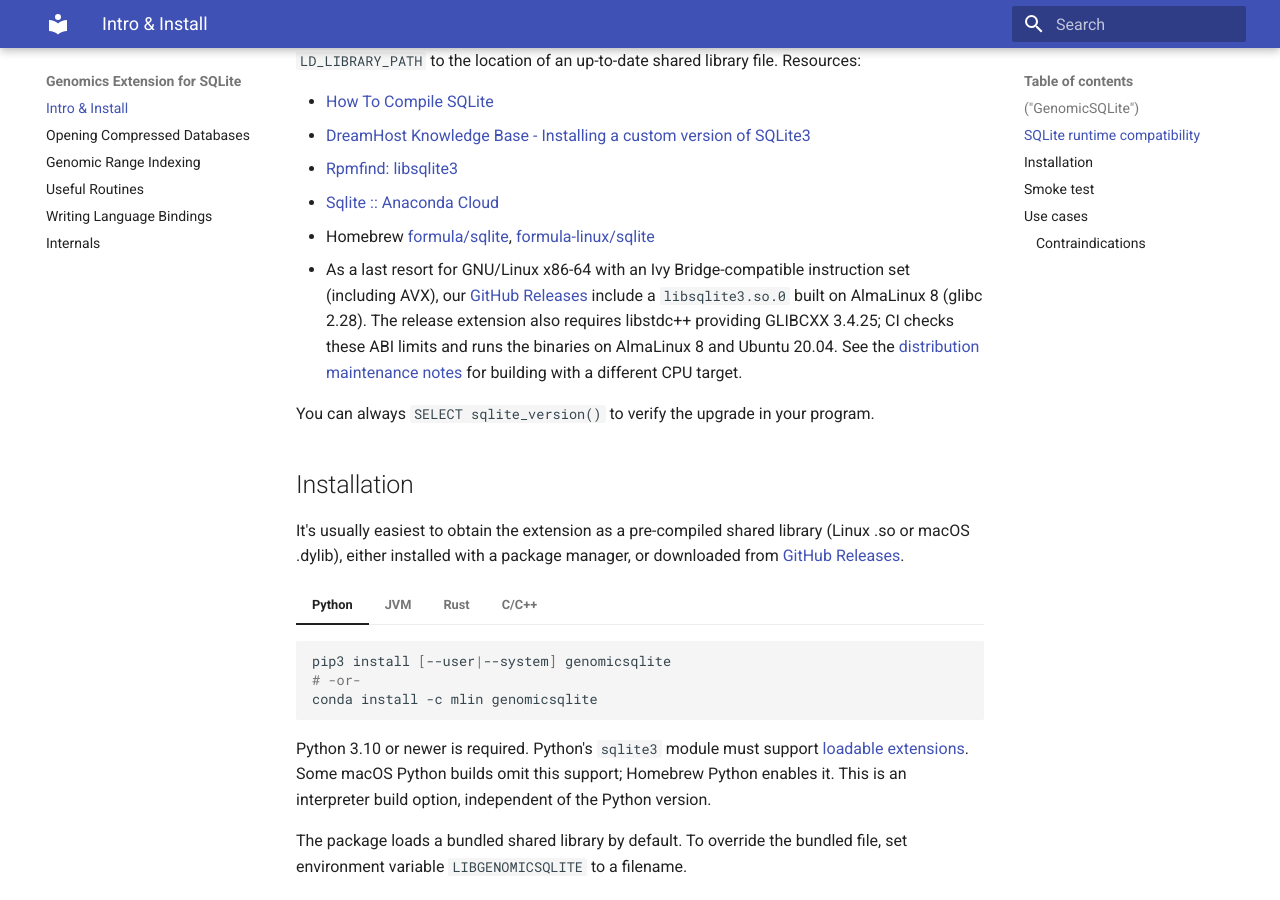
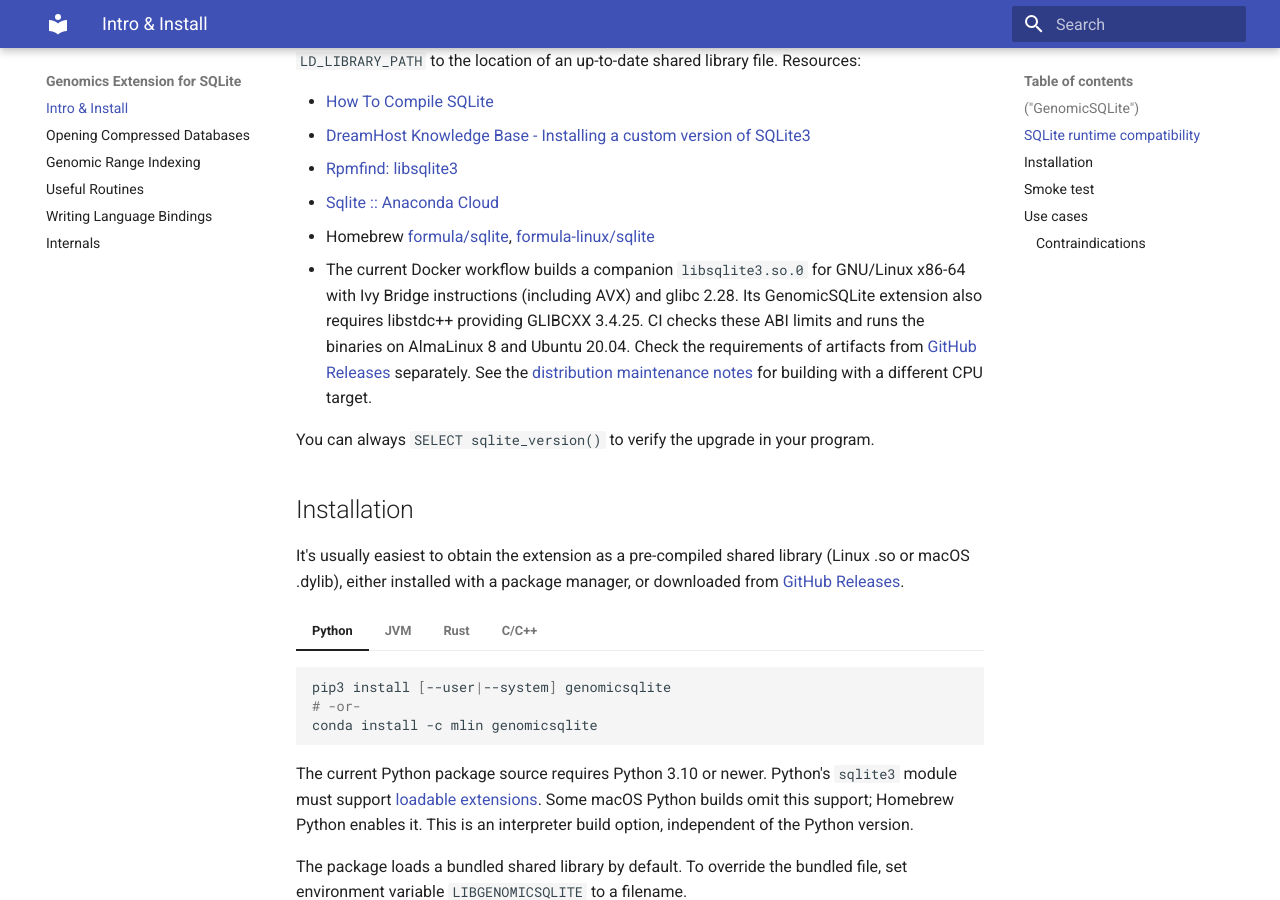
Before and after one commit to mlin/GenomicSQLite, an MkDocs documentation site: the page built from docs/index.md, in a window 1280 px wide and 900 px high, scrolled down 1402 px. Built offline with MkDocs 1.6.1 and Material for MkDocs 9.7.7, drawn with Linux system fonts in a browser that asks for light colours.

Commit message:
Clarify requirements for current source builds

````diff
--- a/docs/index.md
+++ b/docs/index.md
@@ -33,7 +33,7 @@
 * [Rpmfind: libsqlite3](https://rpmfind.net/linux/rpm2html/search.php?query=libsqlite3&submit=Search+...&system=&arch=)
 * [Sqlite :: Anaconda Cloud](https://anaconda.org/anaconda/sqlite)
 * Homebrew [formula/sqlite](https://formulae.brew.sh/formula/sqlite), [formula-linux/sqlite](https://formulae.brew.sh/formula-linux/sqlite)
-* As a last resort for GNU/Linux x86-64 with an Ivy Bridge-compatible instruction set (including AVX), our [GitHub Releases](https://github.com/mlin/GenomicSQLite/releases) include a `libsqlite3.so.0` built on AlmaLinux 8 (glibc 2.28). The release extension also requires libstdc++ providing GLIBCXX 3.4.25; CI checks these ABI limits and runs the binaries on AlmaLinux 8 and Ubuntu 20.04. See the [distribution maintenance notes](distribution.md) for building with a different CPU target.
+* The current Docker workflow builds a companion `libsqlite3.so.0` for GNU/Linux x86-64 with Ivy Bridge instructions (including AVX) and glibc 2.28. Its GenomicSQLite extension also requires libstdc++ providing GLIBCXX 3.4.25. CI checks these ABI limits and runs the binaries on AlmaLinux 8 and Ubuntu 20.04. Check the requirements of artifacts from [GitHub Releases](https://github.com/mlin/GenomicSQLite/releases) separately. See the [distribution maintenance notes](distribution.md) for building with a different CPU target.
 
 You can always `SELECT sqlite_version()` to verify the upgrade in your program.
 
@@ -47,7 +47,7 @@
     # -or-
     conda install -c mlin genomicsqlite
     ```
-    Python 3.10 or newer is required. Python's `sqlite3` module must support [loadable extensions](https://docs.python.org/3/library/sqlite3.html#sqlite3.Connection.enable_load_extension). Some macOS Python builds omit this support; Homebrew Python enables it. This is an interpreter build option, independent of the Python version.
+    The current Python package source requires Python 3.10 or newer. Python's `sqlite3` module must support [loadable extensions](https://docs.python.org/3/library/sqlite3.html#sqlite3.Connection.enable_load_extension). Some macOS Python builds omit this support; Homebrew Python enables it. This is an interpreter build option, independent of the Python version.
 
     The package loads a bundled shared library by default. To override the bundled file, set environment variable `LIBGENOMICSQLITE` to a filename.
 
````
Also changed, not shown: docs/distribution.md (+2 -2 lines).
